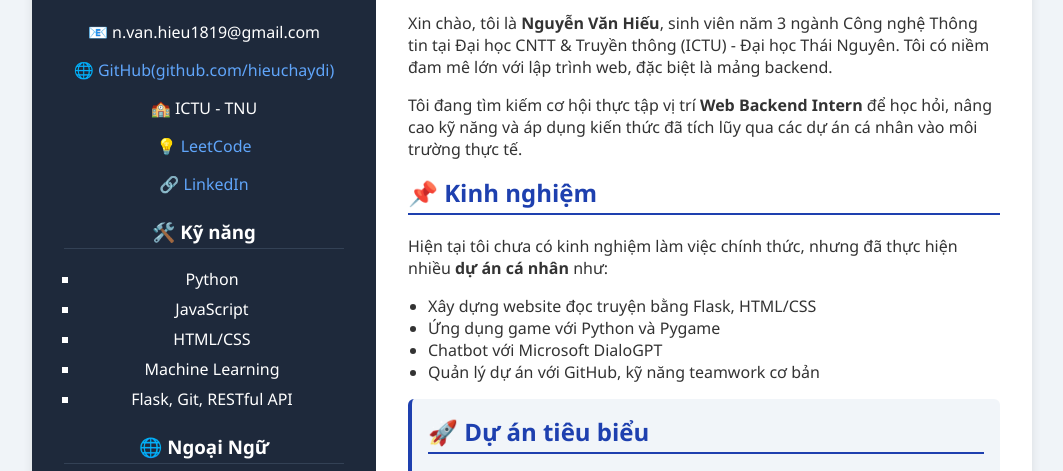
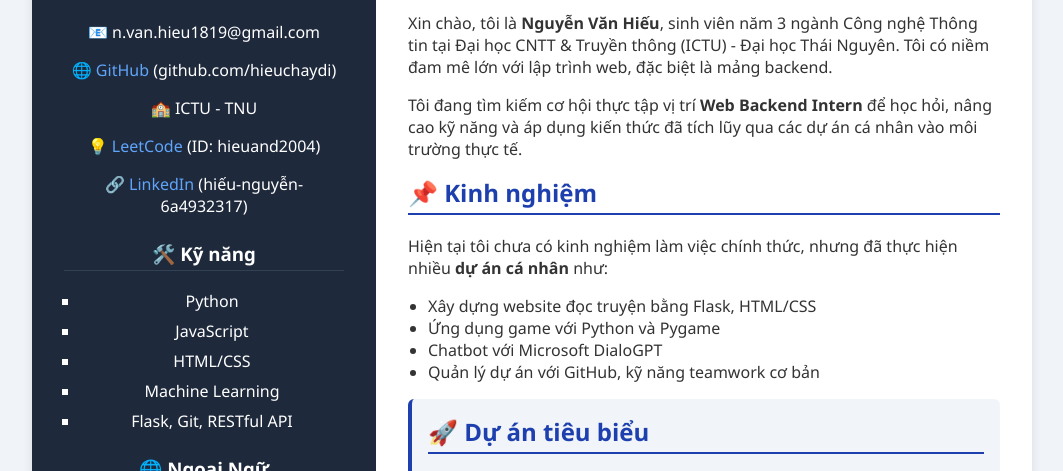
Before and after one commit to hieuchaydii/profile, a plain HTML site: page index.html in a window 1280 px wide. Shown: the part 287-758 px from the top of the page, without its empty margins (108-1171 px from the left). Drawn offline with Linux system fonts and the light colour scheme.

Commit message:
Update index.html

```diff
--- a/index.html
+++ b/index.html
@@ -119,10 +119,10 @@
 
       <div class="contact">
         <p>📧 n.van.hieu1819@gmail.com</p>
-        <p>🌐 <a href="https://github.com/hieuchaydi" target="_blank">GitHub(github.com/hieuchaydi)</a></p>
+        <p>🌐 <a href="https://github.com/hieuchaydi" target="_blank">GitHub</a> (github.com/hieuchaydi)</p>
         <p>🏫 ICTU - TNU</p>
-        <p>💡 <a href="https://leetcode.com/u/hieuand2004" target="_blank">LeetCode</a></p>
-        <p>🔗 <a href="https://linkedin.com/in/hiếu-nguyễn-6a4932317" target="_blank">LinkedIn</a></p>
+        <p>💡 <a href="https://leetcode.com/u/hieuand2004" target="_blank">LeetCode</a> (ID: hieuand2004)</p>
+        <p>🔗 <a href="https://linkedin.com/in/hiếu-nguyễn-6a4932317" target="_blank">LinkedIn</a> (hiếu-nguyễn-6a4932317)</p>
       </div>
 
       <div class="skills">
```
